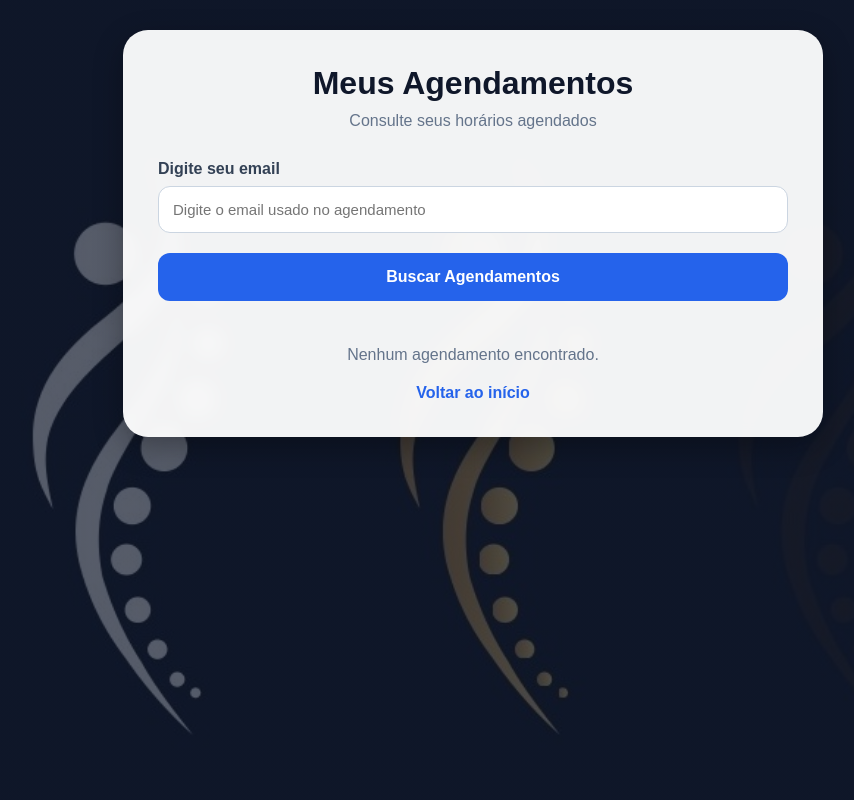
After one commit to lucasleandro7/reabvita-system, a Django app: page /meus-agendamentos/ in a window 1280 px wide. The commit adds this page. Shown: the whole page, without its empty margins (167-1021 px from the left). Run offline with Django 5.2, Linux system fonts and the light colour scheme.

Commit message:
Melhorias de navegação e meus agendamentos

```diff
--- /dev/null
+++ b/appointments/templates/appointments/my_appointments.html
@@ -0,0 +1,194 @@
+{% load static %}
+
+<!doctype html>
+<html lang="pt-br">
+  <head>
+    <meta charset="UTF-8" />
+
+    <meta name="viewport" content="width=device-width, initial-scale=1.0" />
+
+    <title>Meus Agendamentos</title>
+
+    <style>
+      * {
+        margin: 0;
+        padding: 0;
+        box-sizing: border-box;
+      }
+
+      body {
+        font-family: Arial, sans-serif;
+
+        min-height: 100vh;
+
+        padding: 30px;
+
+        background-image:
+          linear-gradient(rgba(15, 23, 42, 0.7), rgba(15, 23, 42, 0.7)),
+          url("{% static 'appointments/images/fundo.jpg' %}");
+
+        background-size: cover;
+        background-position: center;
+      }
+
+      .container {
+        max-width: 700px;
+        margin: auto;
+
+        background: rgba(255, 255, 255, 0.95);
+
+        -webkit-backdrop-filter: blur(8px);
+        backdrop-filter: blur(8px);
+
+        padding: 35px;
+
+        border-radius: 25px;
+
+        box-shadow: 0 10px 30px rgba(0, 0, 0, 0.3);
+      }
+
+      h1 {
+        text-align: center;
+        margin-bottom: 10px;
+        color: #0f172a;
+      }
+
+      .subtitle {
+        text-align: center;
+        color: #64748b;
+        margin-bottom: 30px;
+      }
+
+      label {
+        display: block;
+        margin-bottom: 8px;
+        font-weight: bold;
+        color: #334155;
+      }
+
+      input {
+        width: 100%;
+        padding: 14px;
+
+        margin-bottom: 20px;
+
+        border: 1px solid #cbd5e1;
+
+        border-radius: 12px;
+
+        font-size: 15px;
+      }
+
+      button {
+        width: 100%;
+        padding: 15px;
+
+        background: #2563eb;
+
+        color: white;
+
+        border: none;
+
+        border-radius: 12px;
+
+        cursor: pointer;
+
+        font-size: 16px;
+        font-weight: bold;
+
+        margin-bottom: 25px;
+      }
+
+      .appointment-card {
+        background: #f8fafc;
+
+        padding: 20px;
+
+        border-radius: 15px;
+
+        margin-bottom: 20px;
+
+        border-left: 6px solid #2563eb;
+      }
+
+      .info {
+        margin-bottom: 8px;
+        color: #334155;
+      }
+
+      .empty {
+        text-align: center;
+        color: #64748b;
+        margin-top: 20px;
+      }
+
+      .back-link {
+        display: block;
+
+        text-align: center;
+
+        margin-top: 20px;
+
+        color: #2563eb;
+
+        text-decoration: none;
+
+        font-weight: bold;
+      }
+    </style>
+  </head>
+
+  <body>
+    <div class="container">
+      <h1>Meus Agendamentos</h1>
+
+      <p class="subtitle">Consulte seus horários agendados</p>
+
+      <form method="GET">
+        <label for="email"> Digite seu email </label>
+
+        <input
+          type="email"
+          id="email"
+          name="email"
+          placeholder="Digite o email usado no agendamento"
+          required
+        />
+
+        <button type="submit">Buscar Agendamentos</button>
+      </form>
+
+      {% for appointment in appointments %}
+
+      <div class="appointment-card">
+        <div class="info">
+          <strong>Paciente:</strong>
+          {{ appointment.name }}
+        </div>
+
+        <div class="info">
+          <strong>Atendimento:</strong>
+          {{ appointment.get_professional_display }}
+        </div>
+
+        <div class="info">
+          <strong>Data:</strong>
+          {{ appointment.appointment_date }}
+        </div>
+
+        <div class="info">
+          <strong>Horário:</strong>
+          {{ appointment.appointment_time }}
+        </div>
+      </div>
+
+      {% empty %}
+
+      <div class="empty">Nenhum agendamento encontrado.</div>
+
+      {% endfor %}
+
+      <a href="/" class="back-link"> Voltar ao início </a>
+    </div>
+  </body>
+</html>
--- a/appointments/urls.py
+++ b/appointments/urls.py
@@ -9,6 +9,7 @@ from .views import (
     delete_appointment,
     professional_login,
     professional_logout,
+    my_appointments,
 )
 
 urlpatterns = [
@@ -44,6 +45,12 @@ urlpatterns = [
     ),
 
     path(
+        'meus-agendamentos/',
+        my_appointments,
+        name='my_appointments'
+    ),
+
+    path(
         'schedule/',
         schedule,
         name='schedule'
--- a/appointments/views.py
+++ b/appointments/views.py
@@ -330,3 +330,24 @@ def professional_logout(request):
     logout(request)
 
     return redirect('/')
+
+def my_appointments(request):
+
+    appointments = []
+
+    if request.method == 'GET':
+
+        email = request.GET.get('email')
+
+        if email:
+
+            appointments = Appointment.objects.filter(
+                email=email
+            ).order_by(
+                'appointment_date',
+                'appointment_time'
+            )
+
+    return render(request, 'appointments/my_appointments.html', {
+        'appointments': appointments
+    })
```
Also changed, not shown: appointments/templates/appointments/index.html (+12 -0 lines).
